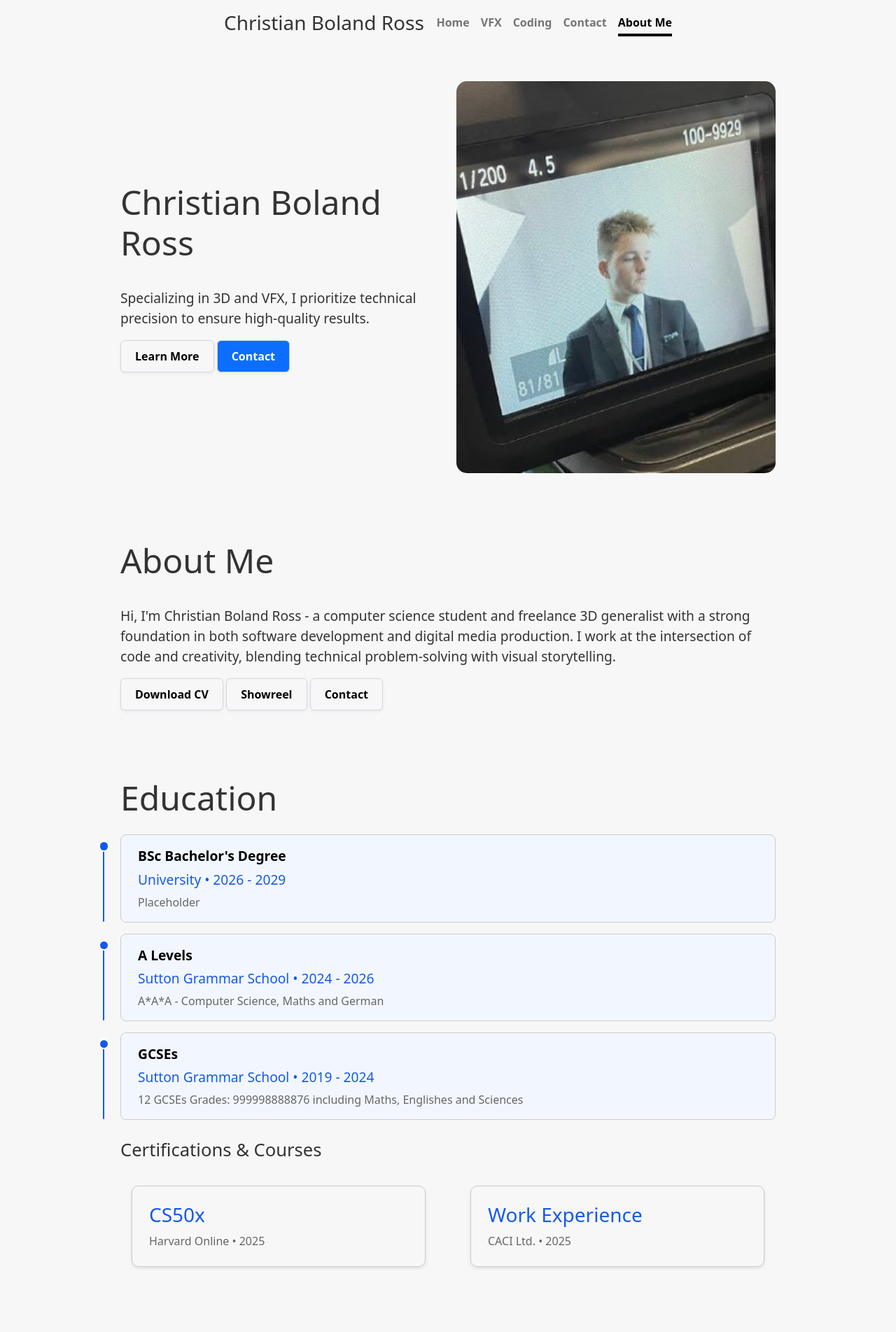
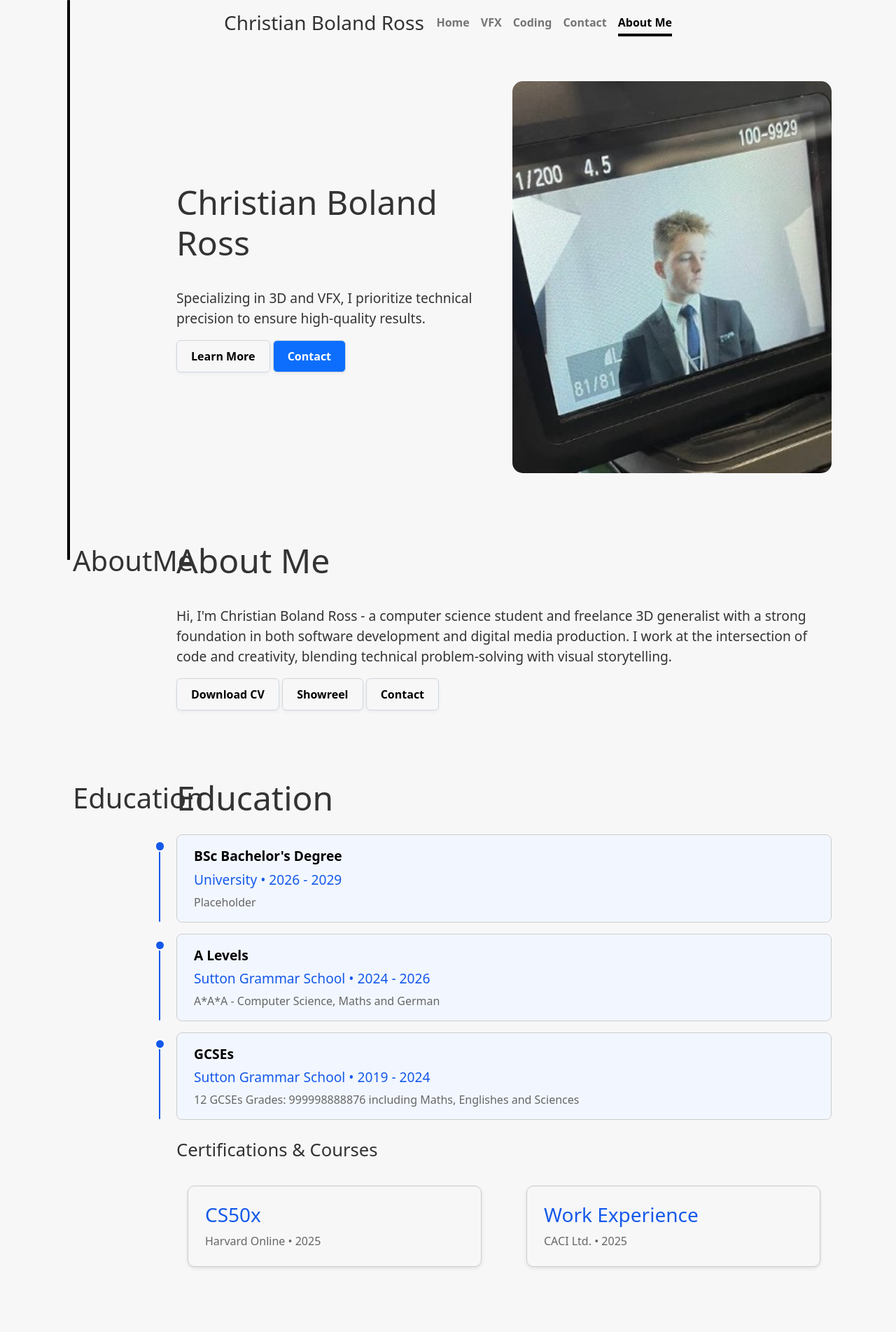
Before and after one commit to craqvfx/VFX-Portfolio-using-Flask, a Flask app: page /about_me in a window 1280 px wide. Shown: the top 1903 px of the page at 70% size. Run offline with Flask 3, Linux system fonts and the light colour scheme; some libraries are stand-ins or nearby versions.

Commit message:
Add sticky title scrolling effect for About Me page

```diff
--- a/static/styles.css
+++ b/static/styles.css
@@ -455,5 +455,28 @@ html {
     transition: opacity 1.5s ease;
 }
 
+.section-title {
+
+}
+
+
+.section-title.sticky-top {
+  position: fixed;
+  top: 2rem;
+  z-index: 10;
+}
+
+.section-title.sticky-bottom {
+  position: fixed;
+  bottom: 2rem;
+  z-index: 10;
+}
+
+.section-title.active {
+  font-weight: bold;
+  color: #1559EA; /* highlight active section */
+}
+
+
 /* Bootstrap Icons */
 @import url("https://cdn.jsdelivr.net/npm/bootstrap-icons@1.10.0/font/bootstrap-icons.css");
--- a/templates/about_me.html
+++ b/templates/about_me.html
@@ -8,9 +8,29 @@ Christian Boland Ross | About Me
 Learn about Christian Boland Ross – a creative technologist combining VFX, coding, and design. Background, skills, and personal interests.
 {% endblock %}
 
+{% block scripts %}
+<script src="{{ url_for('static', filename='js/stickyTitles.js') }}"></script>
+{% endblock %}
+
+
 {% block main %}
+<div style="display: flex; min-height: 100vh;">
+  <!-- Left Sidebar -->
+    <div style="position: relative; width: 10rem; padding-left: 6rem; padding-top: 2rem;">
+        <div style="position: fixed; top: 0; bottom: 0; left: 6rem; width: 4px; background-color: black; border-radius: 1px;"></div><!-- Line  -->
+
+        <a href="#about-me" style="text-decoration: none; color: inherit;"><h1 class="section-title" data-section="about-me" style="padding: 0.5rem;">AboutMe</h1></a>
+        <a href="#education" style="text-decoration: none; color: inherit;"><h1 class="section-title" data-section="education" style="padding: 0.5rem;">Education</h1></a>
+        <a href="#work" style="text-decoration: none; color: inherit;"><h1 class="section-title" data-section="work" style="padding: 0.5rem;">Work</h1></a>
+        <a href="#services" style="text-decoration: none; color: inherit;"><h1 class="section-title" data-section="services" style="padding: 0.5rem;">Services</h1></a>
+        <a href="#social-proof" style="text-decoration: none; color: inherit;"><h1 class="section-title" data-section="social-proof" style="padding: 0.5rem;">Brands</h1></a>
+        <a href="#cta" style="text-decoration: none; color: inherit;"><h1 class="section-title" data-section="cta" style="padding: 0.5rem;">Contact</h1></a>
+    </div>
+
+    <!-- Right Sidebar -->
+    <div style="flex: 1;">
         <!-- Hero -->
-    <div class="container py-5">
+        <div class="container py-5" id="hero">
             <div class="row align-items-center">
                 <!-- Left Column: Name -->
                 <div class="col-md-6">
@@ -55,7 +75,7 @@ Learn about Christian Boland Ross – a creative technologist combining VFX, cod
         </div>
 
         <!-- Education -->
-    <div class="container py-5" id="about-me">
+        <div class="container py-5" id="education">
             <h1 style="font-size: 3rem;">Education</h1>
 
             <!-- Vertically stacked qualification boxes -->
@@ -117,7 +137,7 @@ Learn about Christian Boland Ross – a creative technologist combining VFX, cod
         </div>
 
         <!-- Professional Experience -->
-    <div class="container py-5" id="about-me">
+        <div class="container py-5" id="work">
             <h1 style="font-size: 3rem;">Professional Experience</h1>
 
             <!-- Vertically stacked qualification boxes -->
@@ -165,9 +185,11 @@ Learn about Christian Boland Ross – a creative technologist combining VFX, cod
 
                 <!-- Box 1 -->
                 <div style="border: 1px solid #ccc; border-radius: 10px; padding: 1.5rem; flex: 1 1 0; box-shadow: 0 2px 5px rgba(0,0,0,0.1); min-width: 200px; margin: 0 1rem;">
-                <h3 style="margin-bottom: 0.5rem; color: #7127F1;">“Lorem ipsum dolor sit amet, Lorem ipsum dolor sit amet!”</h3>
+                    <h3 style="margin-bottom: 0.5rem; color: #7127F1;">
+                        “Chris is an exceptional professional, consistently approaching every project with dedication and a commitment to excellence.”
+                    </h3>
                     <div style="height: 1px; background-color: #E1E1E2; margin: 0.5rem 0;"></div>
-                <p style="color: #666; font-size: 1rem; margin: 0;">John Smith • Company • jsmith@example.com</p>
+                    <p style="color: #666; font-size: 1rem; margin: 0;">Joel Calorte • Owner of Visionary Studios • jsmith@example.com</p>
                 </div>
 
                 <!-- Box 2 -->
@@ -181,7 +203,7 @@ Learn about Christian Boland Ross – a creative technologist combining VFX, cod
         </div>
 
         <!-- My works and services -->
-    <div class="container py-5" id="about-me">
+        <div class="container py-5" id="services">
             <h1 style="font-size: 3rem;">My works and services</h1>
             <p style="font-size: 1.2rem; color: #333;">
                 <br>
@@ -190,7 +212,7 @@ Learn about Christian Boland Ross – a creative technologist combining VFX, cod
         </div>
 
         <!-- Trusted by world-class companies -->
-    <div class="container py-5" id="about-me">
+        <div class="container py-5" id="social-proof">
             <h1 style="font-size: 3rem;">Trusted by world-class companies</h1>
             <p style="font-size: 1.2rem; color: #333;">
                 <br>
@@ -199,7 +221,7 @@ Learn about Christian Boland Ross – a creative technologist combining VFX, cod
         </div>
 
         <!-- Let's work together! -->
-    <div class="container py-5" id="about-me">
+        <div class="container py-5" id="cta">
             <h1 style="font-size: 3rem;">Let's work together!</h1>
             <p style="font-size: 1.2rem; color: #333;">
                 <br>
@@ -210,19 +232,15 @@ Learn about Christian Boland Ross – a creative technologist combining VFX, cod
                 <a class="white-btn" href="contact" style="color: black; background-color: transparent;">Get in touch</a>
             </div>
         </div>
+    </div>
+</div>
 
     <!--
-    <div class="container py-5">
-        <div class="row align-items-center">
-            <div class="col-12">
-
-                <p style="font-size: 1.2rem; color: #333;">
     Since 2023, I’ve been freelancing in the VFX space—both independently and as part of Visionary VFX (visionaryvfx.org), a small studio where I’ve contributed to projects across the full production pipeline, from pre-visualization and asset development to compositing and color grading.
     This hands-on experience has sharpened my ability to collaborate effectively, adapt quickly, and deliver high-quality results under tight deadlines.
     <br><br>
     I got in contact with the Owner, my good friend Joel Calorte, and he gave me this reference:
     <br>
-                </p>
 
     <blockquote class="blockquote ps-3 border-start border-3">
     “
@@ -238,16 +256,9 @@ Learn about Christian Boland Ross – a creative technologist combining VFX, cod
     <br>
     ”
     </blockquote>
-
-                <p style="font-size: 1.2rem; color: #333;">
     My core tools include Blender for 3D work and DaVinci Resolve (Fusion) for editing and compositing.
     I also have working knowledge of After Effects, Houdini, Nuke, Substance Painter, and Unreal Engine.
     While my current focus is on 3D/VFX, my background in computer science gives me an edge when it comes to scripting, pipeline automation, and understanding the technical side of production tools.
     I'm always looking for opportunities that push both my creative and technical boundaries.
-                </p>
-
-            </div>
-        </div>
-    </div>
     -->
 {% endblock %}
```
Also changed, not shown: static/js/stickyTitles.js (added, +86 -0 lines). Lines whose indentation alone changed are shown as unchanged.
